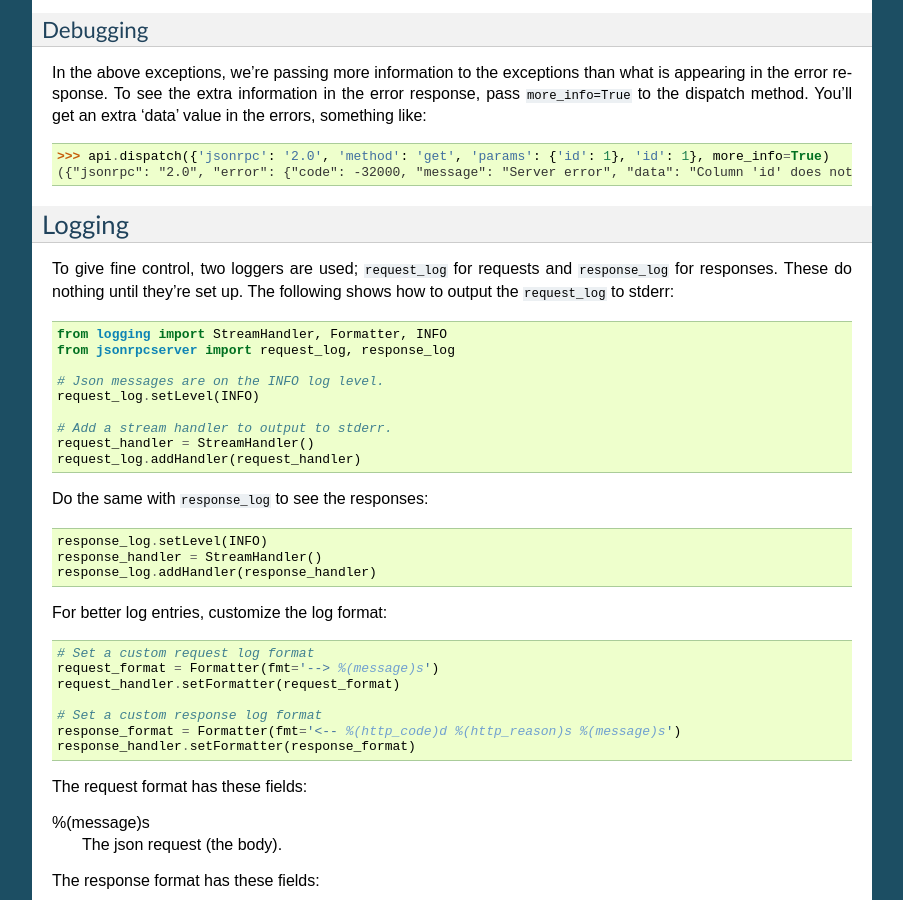
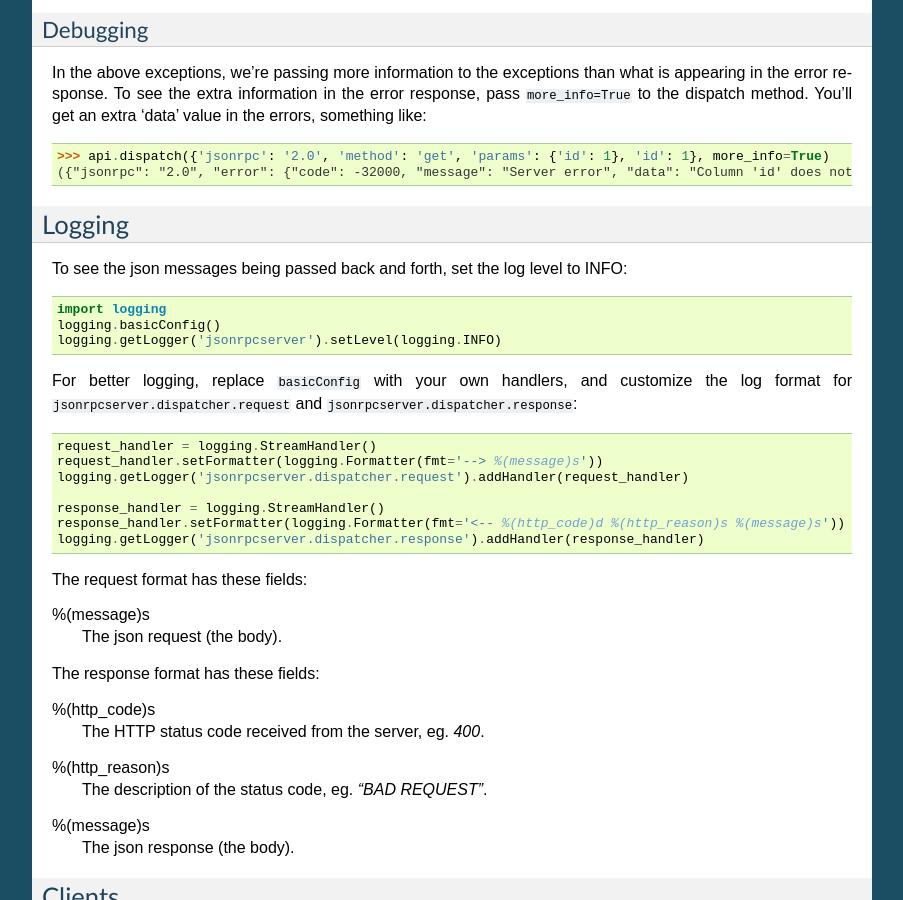
Before and after one commit to explodinglabs/jsonrpcserver, a Sphinx documentation site: the page built from doc/index.rst, in a window 1280 px wide and 900 px high, scrolled down 1529 px. Shown: the whole window, without its empty margins (198-1101 px from the left). Built offline with Sphinx 7.4.7, drawn with Linux system fonts in a browser that asks for light colours.

Commit message:
Fix logging by allowing getLogger('jsonrpcserver').
Resolves #22.

```diff
--- a/doc/index.rst
+++ b/doc/index.rst
@@ -103,35 +103,24 @@ extra 'data' value in the errors, something like::
 Logging
 -------
 
-To give fine control, two loggers are used; ``request_log`` for requests and
-``response_log`` for responses. These do nothing until they're set up. The
-following shows how to output the ``request_log`` to stderr::
+To see the json messages being passed back and forth, set the log level to
+INFO::
 
-    from logging import StreamHandler, Formatter, INFO
-    from jsonrpcserver import request_log, response_log
+    import logging
+    logging.basicConfig()
+    logging.getLogger('jsonrpcserver').setLevel(logging.INFO)
 
-    # Json messages are on the INFO log level.
-    request_log.setLevel(INFO)
+For better logging, replace ``basicConfig`` with your own handlers, and
+customize the log format for ``jsonrpcserver.dispatcher.request`` and
+``jsonrpcserver.dispatcher.response``::
 
-    # Add a stream handler to output to stderr.
-    request_handler = StreamHandler()
-    request_log.addHandler(request_handler)
+    request_handler = logging.StreamHandler()
+    request_handler.setFormatter(logging.Formatter(fmt='--> %(message)s'))
+    logging.getLogger('jsonrpcserver.dispatcher.request').addHandler(request_handler)
 
-Do the same with ``response_log`` to see the responses::
-
-    response_log.setLevel(INFO)
-    response_handler = StreamHandler()
-    response_log.addHandler(response_handler)
-
-For better log entries, customize the log format::
-
-    # Set a custom request log format
-    request_format = Formatter(fmt='--> %(message)s')
-    request_handler.setFormatter(request_format)
-
-    # Set a custom response log format
-    response_format = Formatter(fmt='<-- %(http_code)d %(http_reason)s %(message)s')
-    response_handler.setFormatter(response_format)
+    response_handler = logging.StreamHandler()
+    response_handler.setFormatter(logging.Formatter(fmt='<-- %(http_code)d %(http_reason)s %(message)s'))
+    logging.getLogger('jsonrpcserver.dispatcher.response').addHandler(response_handler)
 
 The request format has these fields:
 
--- a/jsonrpcserver/__init__.py
+++ b/jsonrpcserver/__init__.py
@@ -1,8 +1,3 @@
 """__init__.py"""
 
-from logging import getLogger, StreamHandler
-
-request_log = getLogger('jsonrpcserver.request')
-response_log = getLogger('jsonrpcserver.response')
-
 from jsonrpcserver.dispatcher import Dispatcher
```
Also changed, not shown: 1 other file.
